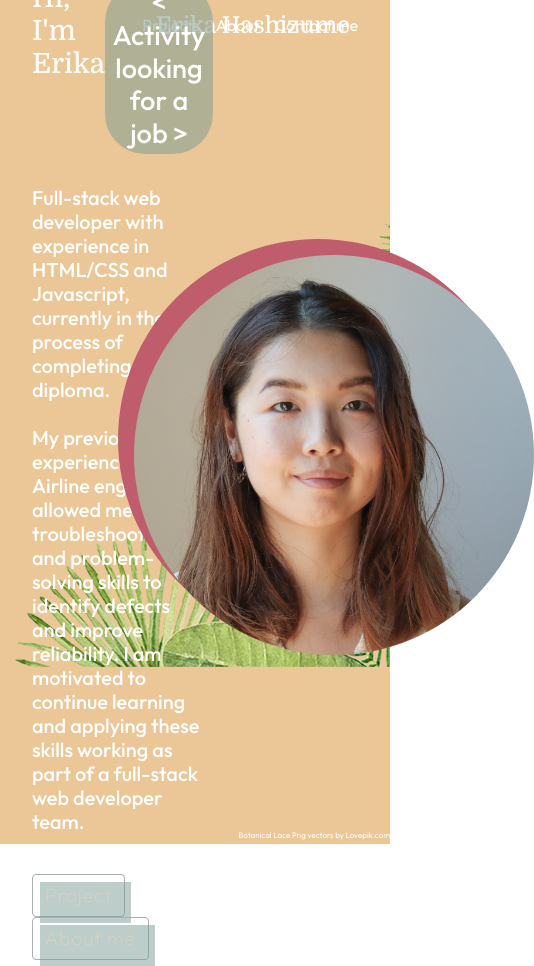
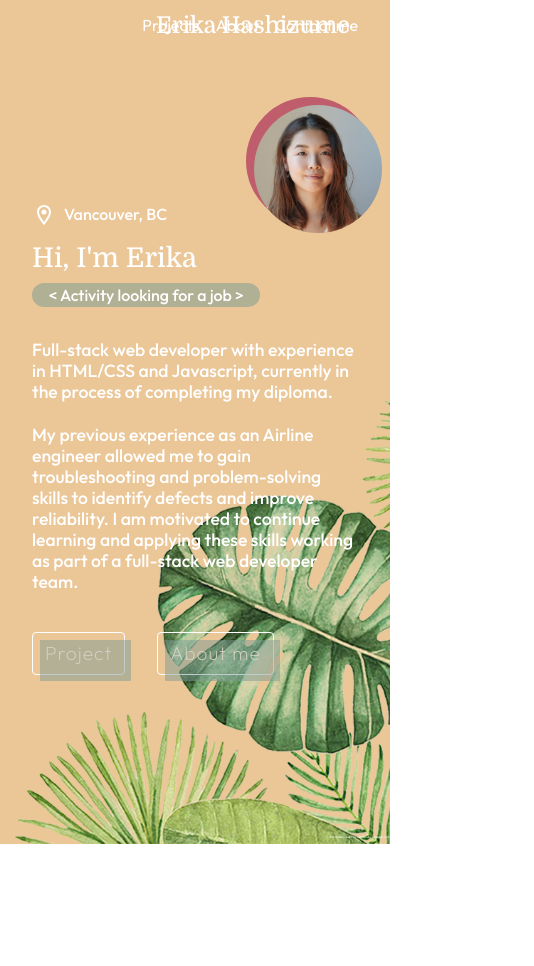
Before and after one commit to erika-goodwin/myproject-2-portofolio, a React (Create React App) app in the folder client/: page / in a window 390 px wide. Shown: the whole page, 534 px wide, since content can reach past the window. After the commit the page ends 844 px from the top, so only its background shows below. Built offline with nearby package versions, Linux system fonts and the light colour scheme.

Commit message:
fixed the project error + added top responsiveness

```diff
--- a/client/src/components/Project/ProjectDetailPop.jsx
+++ b/client/src/components/Project/ProjectDetailPop.jsx
@@ -12,7 +12,7 @@ function ProjectDetailPop() {
       .then((res) => res.json())
       .then((res) => {
         console.log("detail res", res);
-        const selectedProject = res.find((project) => (project._id = detailId));
+        const selectedProject = res.find((project) => (project._id === detailId));
         console.log("selectedProject for detail", selectedProject);
         setProjectData(selectedProject);
       })
--- a/client/src/components/Project/ProjectPage.jsx
+++ b/client/src/components/Project/ProjectPage.jsx
@@ -6,7 +6,7 @@ import { ProjectPageProjectList } from "./ProjectPageProjectList";
 export const ProjectPage = () => {
   const [projectData, setProjectData] = useState([]);
   console.log("projectData", projectData);
-  const [selectedInfo, setSelectedInfo] = useState([projectData[0]]);
+  const [selectedInfo, setSelectedInfo] = useState("");
   console.log("selectedInfo", selectedInfo);
 
   const [showSummary, setShowSummary] = useState(false);
@@ -14,11 +14,13 @@ export const ProjectPage = () => {
 
   const showSelectedProject = (pickedId) => {
     setShowModal((pre) => !pre);
+    console.log("hovered item id: ", pickedId);
     const selectedProject = projectData.find(
-      (project) => (project._id = pickedId)
+      (project) => project._id === pickedId
     );
-    console.log(selectedProject);
-    setSelectedInfo(() => selectedProject);
+    console.log("hovered and selected project", selectedProject);
+    setSelectedInfo(selectedProject);
+    console.log("did set the selectedInfo", selectedInfo);
   };
 
   const leaveSelectedProject = () => {
@@ -34,6 +36,11 @@ export const ProjectPage = () => {
       // .then((res) => dispatch(res))
       .catch((err) => console.log("err", err));
   }, []);
+
+  useEffect(() => {
+    console.log("setSelected updated, selectedInfO:", selectedInfo);
+    console.log("setSelected updated, projectData:", projectData);
+  }, [selectedInfo]);
 
   return (
     <>
--- a/client/src/components/Project/ProjectPagePicture.jsx
+++ b/client/src/components/Project/ProjectPagePicture.jsx
@@ -19,11 +19,11 @@ export const ProjectPagePicture = ({ info, showSummary, showModal }) => {
       {/* {showSummary && ( */}
       <div className="project-con-left-comp-disc ?">
         <div className="project-con-left-comp-disc-con ?">
-          <p>{info.LangTag}</p>
+          <p>{info?.LangTag}</p>
           {/* <p>{tagStrings}</p> */}
         </div>
         <div className="project-con-left-comp-disc-con ?">
-          <p>{info.summary}</p>
+          <p>{info?.summary}</p>
         </div>
       </div>
       {/* )}  */}
--- a/client/src/components/Project/ProjectPageProjectList.jsx
+++ b/client/src/components/Project/ProjectPageProjectList.jsx
@@ -7,11 +7,10 @@ export const ProjectPageProjectList = ({
   onHover,
   // onClick,
 }) => {
-  const [selectedDetail, setSelectedDetail] = useState([]);
-
+  console.log("ProjectList project id", project._id);
   const onClickHandler = () => {
     console.log("project link onclick  ", project);
-    setSelectedDetail(project);
+
   };
 
   return (
--- a/client/src/components/TopPage.jsx
+++ b/client/src/components/TopPage.jsx
@@ -11,7 +11,7 @@ export const TopPage = () => {
             <MdOutlineLocationOn className="icon " />
             <h5 className="">Vancouver, BC</h5>
           </div>
-          <div className="top-con-left-me">
+          <div className="top-con-left-me ">
             <div className="top-con-left-me-active">
               <h1>Hi, I'm Erika </h1>
               <h2> &#60; Activity looking for a job &#62; </h2>
@@ -37,7 +37,7 @@ export const TopPage = () => {
           </div>
         </div>
 
-        <div className="top-con-right">
+        <div className="top-con-right ">
           <div className="top-con-right-pic">
             <img src={topPic} alt="erika-pic"></img>
           </div>
--- a/client/src/css/app.scss
+++ b/client/src/css/app.scss
@@ -43,6 +43,10 @@ p {
   background: url("../image/background-top.png") no-repeat right center;
   background-size: contain;
   background-color: $color-main;
+
+  @media (max-width: 500px) {
+    background-position: right 0 bottom 0;
+  }
 }
 .app-con-background-project {
   @include backgroundImage(url("../image/background-project.jpg"));
--- a/client/src/css/page/_toppage.scss
+++ b/client/src/css/page/_toppage.scss
@@ -67,8 +67,8 @@
     &-pic {
       margin-left: 2rem;
       background-color: $color-second;
-      width: 25rem;
-      height: 25rem;
+      width: 22rem;
+      height: 22rem;
       position: relative;
 
       border-radius: 50%;
@@ -97,3 +97,256 @@
     }
   }
 }
+
+/* Normal */
+@media (min-width: 769px) and (max-width: 1200px) {
+  .top-con {
+    &-left {
+      &-location {
+        .icon {
+        }
+        h5 {
+        }
+      }
+      &-me {
+        &-active {
+          @media (min-width: 769px) and (max-width: 970px) {
+            flex-direction: column;
+          }
+          h1 {
+            font-family: $font-title;
+          }
+          h2 {
+            padding: 0.3rem 1rem;
+            font-size: 1.3rem;
+            @include flexColCenter;
+
+            @media (min-width: 769px) and (max-width: 970px) {
+              width: 80%;
+            }
+          }
+        }
+      }
+      &-btn {
+        font-size: 0.9rem;
+
+        button {
+          margin-bottom: 2rem;
+        }
+      }
+    }
+    &-right {
+      width: 35%;
+      &-pic {
+        width: 19rem;
+        height: 19rem;
+
+        @media (min-width: 769px) and (max-width: 900px) {
+          width: 17rem;
+          height: 17rem;
+        }
+        img {
+        }
+      }
+    }
+    &-attr {
+      a {
+      }
+    }
+  }
+}
+
+/* tablet */
+@media (min-width: 501px) and (max-width: 768px) {
+  .top-con {
+    &-left {
+      width: 100%;
+      &-location {
+        .icon {
+        }
+        h5 {
+        }
+      }
+      &-me {
+        &-active {
+          flex-direction: column;
+          h1 {
+          }
+          h2 {
+            padding: 0.15rem 0.3rem;
+            font-size: 1.1rem;
+            width: 55%;
+          }
+        }
+      }
+      &-btn {
+        button {
+        }
+      }
+    }
+    &-right {
+      width: 35%;
+
+      position: absolute;
+      right: 7%;
+      top: 10%;
+
+      @media (min-width: 501px) and (max-width: 600px) {
+        top: 7.5%;
+      }
+
+      &-pic {
+        width: 10rem;
+        height: 10rem;
+        img {
+          top: 0.5rem;
+          left: 0.5rem;
+        }
+      }
+    }
+    &-attr {
+      a {
+        font-size: 0.3rem;
+      }
+    }
+  }
+}
+
+/* Smartphone L */
+@media (min-width: 376px) and (max-width: 500px) {
+  .top-con {
+    &-left {
+      width: 100%;
+      &-location {
+        .icon {
+          font-size: 1.5rem;
+        }
+        h5 {
+          padding-left: 0.5rem;
+          // margin: auto 0;
+          font-size: 1rem;
+        }
+      }
+      &-me {
+        &-active {
+          flex-direction: column;
+          h1 {
+            font-size: 1.7rem;
+          }
+          h2 {
+            padding: 0.15rem 0.3rem;
+            font-size: 1rem;
+            width: 70%;
+          }
+        }
+        h5 {
+          font-size: 1.1rem;
+        }
+      }
+      &-btn {
+        flex-direction: row;
+        justify-content: space-evenly;
+
+        button {
+        }
+      }
+    }
+    &-right {
+      width: 35%;
+
+      position: absolute;
+      right: 7%;
+      top: 10%;
+      @media (min-width: 376px) and (max-width: 390px) {
+        top: 6%;
+      }
+      &-pic {
+        width: 8rem;
+        height: 8rem;
+
+        img {
+          top: 0.5rem;
+          left: 0.5rem;
+        }
+      }
+    }
+    &-attr {
+      a {
+        font-size: 0.2rem;
+      }
+    }
+  }
+}
+
+/* Smartphone S_M */
+@media (max-width: 375px) {
+  .top-con {
+    // flex-direction: column;
+
+    &-left {
+      width: 100%;
+
+      // padding: 2rem;
+
+      &-location {
+        // display: flex;
+        // margin-bottom: 1rem;
+        .icon {
+          font-size: 1.5rem;
+        }
+        h5 {
+          padding-left: 0.5rem;
+          // margin: auto 0;
+          font-size: 1rem;
+        }
+      }
+      &-me {
+        &-active {
+          flex-direction: column;
+          h1 {
+            font-size: 1.7rem;
+          }
+          h2 {
+            padding: 0.15rem 0.3rem;
+            font-size: 0.8rem;
+            width: 70%;
+          }
+        }
+        h5 {
+          font-size: 1rem;
+        }
+      }
+      &-btn {
+        flex-direction: row;
+        justify-content: space-evenly;
+
+        button {
+        }
+      }
+    }
+    &-right {
+      width: 35%;
+
+      position: absolute;
+      right: 7%;
+      top: 14%;
+
+      @media (max-width: 350px) {
+        top: 10%;
+      }
+      &-pic {
+        width: 6rem;
+        height: 6rem;
+        img {
+          top: 0.4rem;
+          left: 0.4rem;
+        }
+      }
+    }
+    &-attr {
+      a {
+        font-size: 0.2rem;
+      }
+    }
+  }
+}
--- a/client/src/css/setting/_button.scss
+++ b/client/src/css/setting/_button.scss
@@ -11,6 +11,10 @@
   position: relative;
   user-select: none;
   -webkit-user-select: none;
+
+  @media (min-width: 769px) and (max-width: 850px) {
+    font-size: 0.9rem;
+  }
 
   margin-right: 2rem;
 
@@ -35,7 +39,8 @@
 }
 
 .btn-top {
-  border: 1px solid $color-backd;
+  border: 1px solid white;
+
   &:after {
     background-color: $color-third;
   }
```
